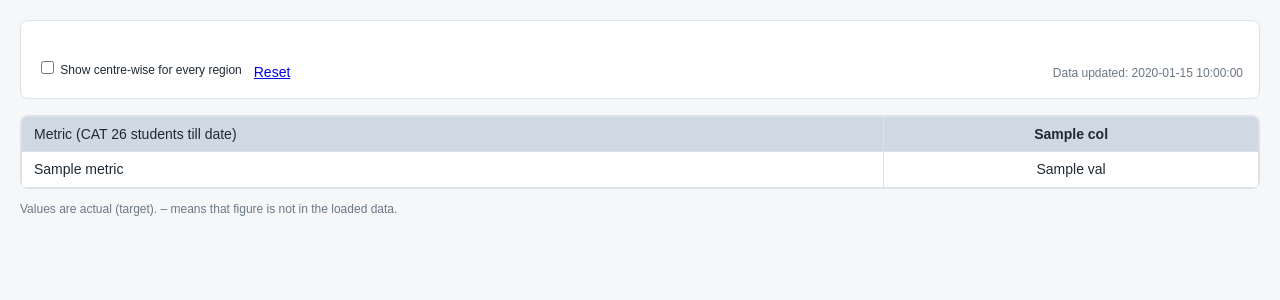
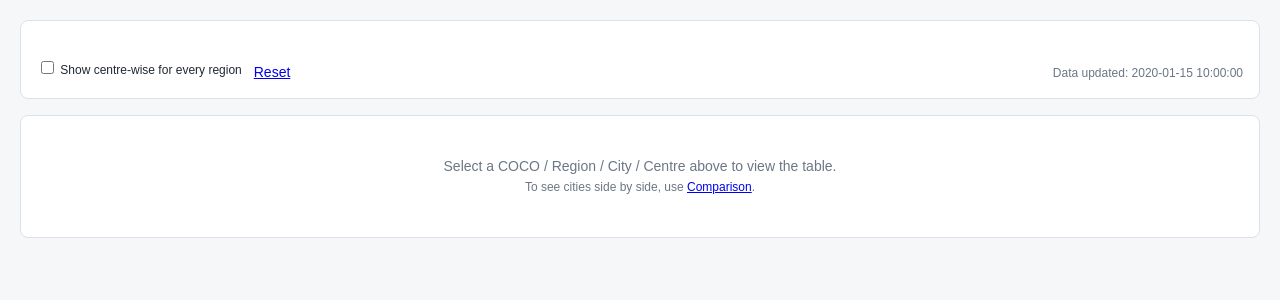
Before and after one commit to alvitholivera-IMSIndia/Data-for-mentor-websiteMRM, a Flask app: template templates/dashboard.html in a window 1280 px wide. Shown: the part 57-357 px from the top of the page. Run offline with Flask 3, Linux system fonts and the light colour scheme; the template is opened without the code that fills it: most values are stand-ins (such as "Sample title", 1, 10 or a date in 2020); some libraries are stand-ins or nearby versions.

Commit message:
Update dashboard.html

```diff
--- a/templates/dashboard.html
+++ b/templates/dashboard.html
@@ -9,8 +9,16 @@
 <div><a href="{{ url_for('dashboard') }}">Reset</a></div>
 <div style="margin-left:auto" class="mute">{% if updated %}Data updated: {{ updated }}{% else %}No data loaded yet{% endif %}</div>
 </form>
-{% if cols %}
-<div class="tablewrap"><table class="fmt">
+{% if not has_sel %}
+<div class="card empty">Select a COCO / Region / City / Centre above to view the table.<br>
+<span class="mute">To see cities side by side, use <a href="{{ url_for('compare') }}">Comparison</a>.</span></div>
+{% elif cols %}
+<div class="toolbar">
+<button type="button" class="ghost" data-copy="mrmtable">Copy table</button>
+<a class="btn ghost" href="{{ url_for('export_csv', **request.args.to_dict()) }}">Export CSV</a>
+<a class="btn" href="{{ url_for('compare') }}">Compare cities</a>
+</div>
+<div class="tablewrap"><table class="fmt" id="mrmtable">
 <tr><th>Metric (CAT 26 students till date)</th>{% for c in cols %}<th class="{{ c.kind }}">{{ c.label }}</th>{% endfor %}</tr>
 {% for m in metrics %}{% set i = loop.index0 %}<tr><td>{{ m.label }}</td>
 {% for c in cols %}<td class="{{ c.kind }} {{ 'b' if m.bold }}">{{ c.vals[i] }}</td>{% endfor %}</tr>{% endfor %}
```
